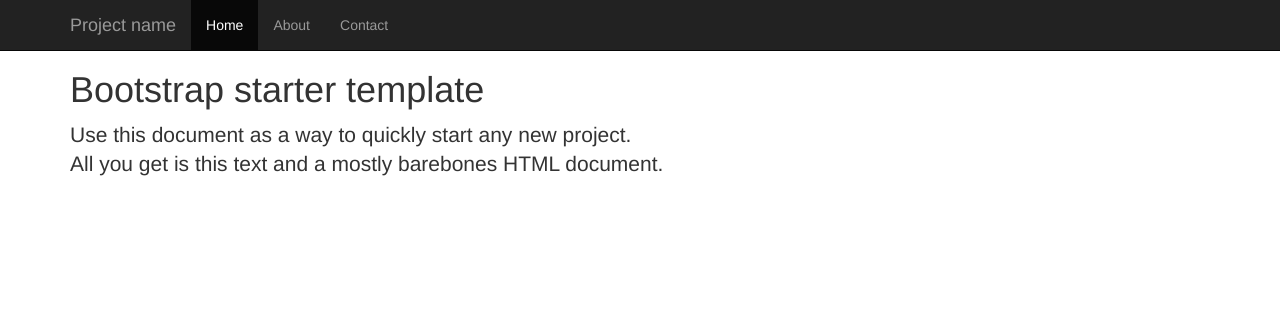
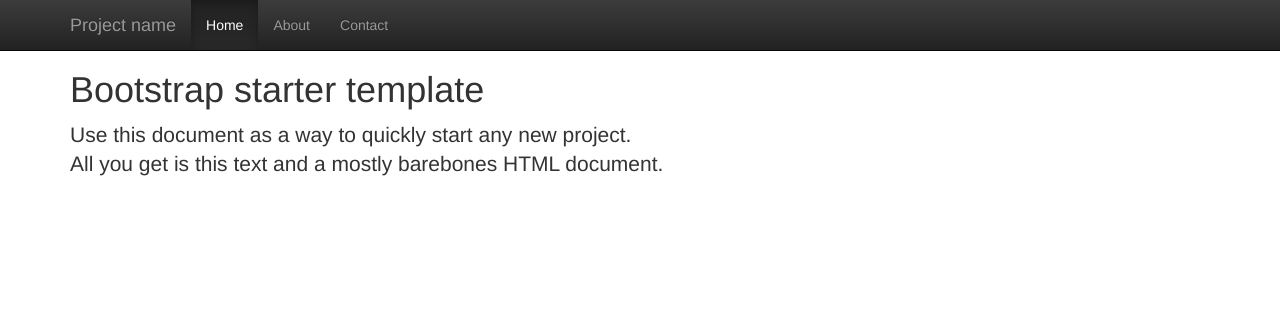
Before and after one commit to joshuajacksonboggs/fourpeople, a plain HTML site: page template.html in a window 1280 px wide. Shown: the top 317 px of the page. Drawn offline with nearby package versions, Linux system fonts and the light colour scheme.

Commit message:
Added bootstrap theme to template

```diff
--- a/template.html
+++ b/template.html
@@ -12,6 +12,7 @@
 
     <!-- Bootstrap core CSS -->
     <link href="bootstrap/css/bootstrap.css" rel="stylesheet">
+	<link href="bootstrap/css/bootstrap-theme.css" rel="stylesheet">
 
     <!-- Custom styles for this template -->
     <link href="css/style.css" rel="stylesheet">
```
